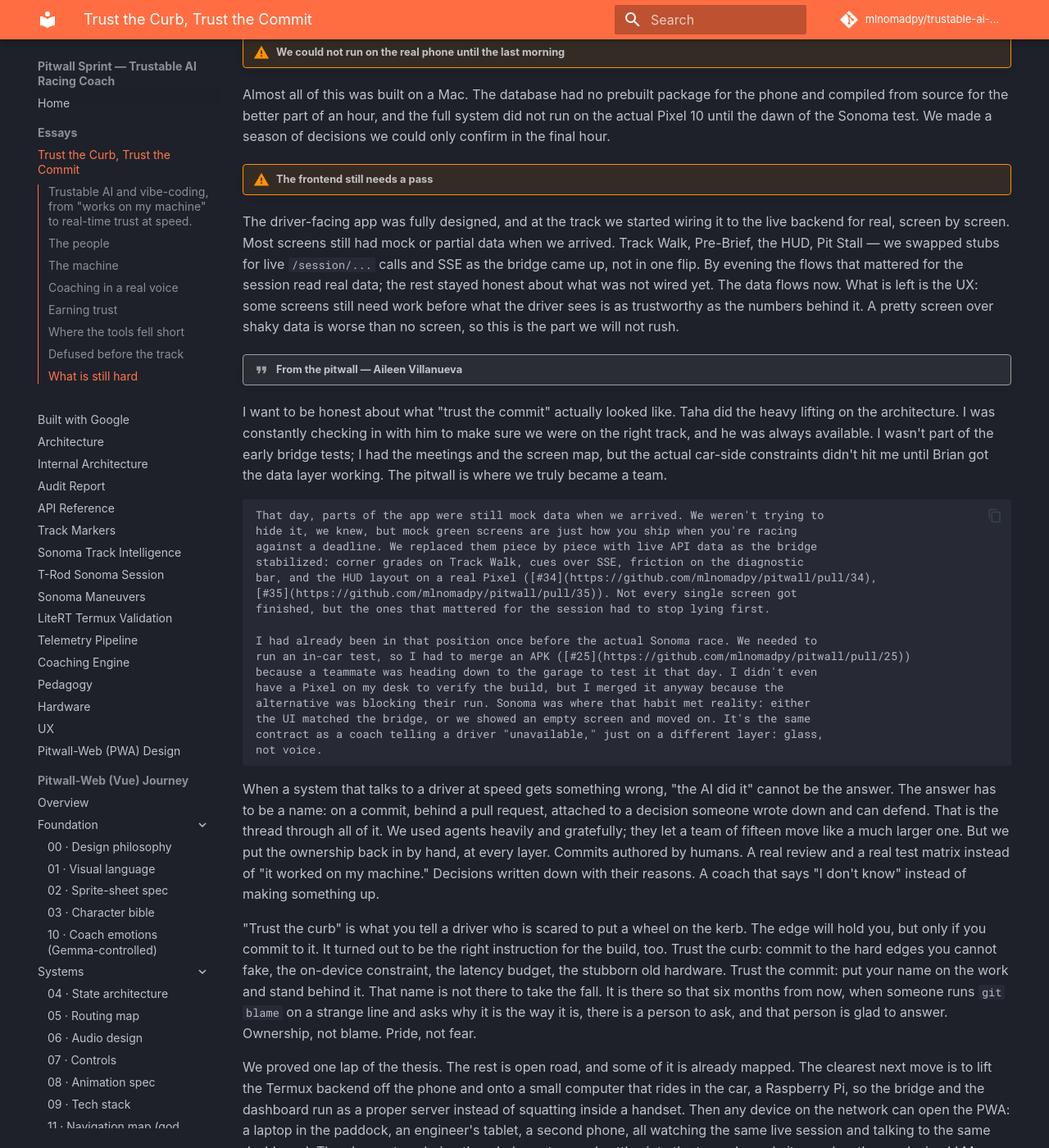
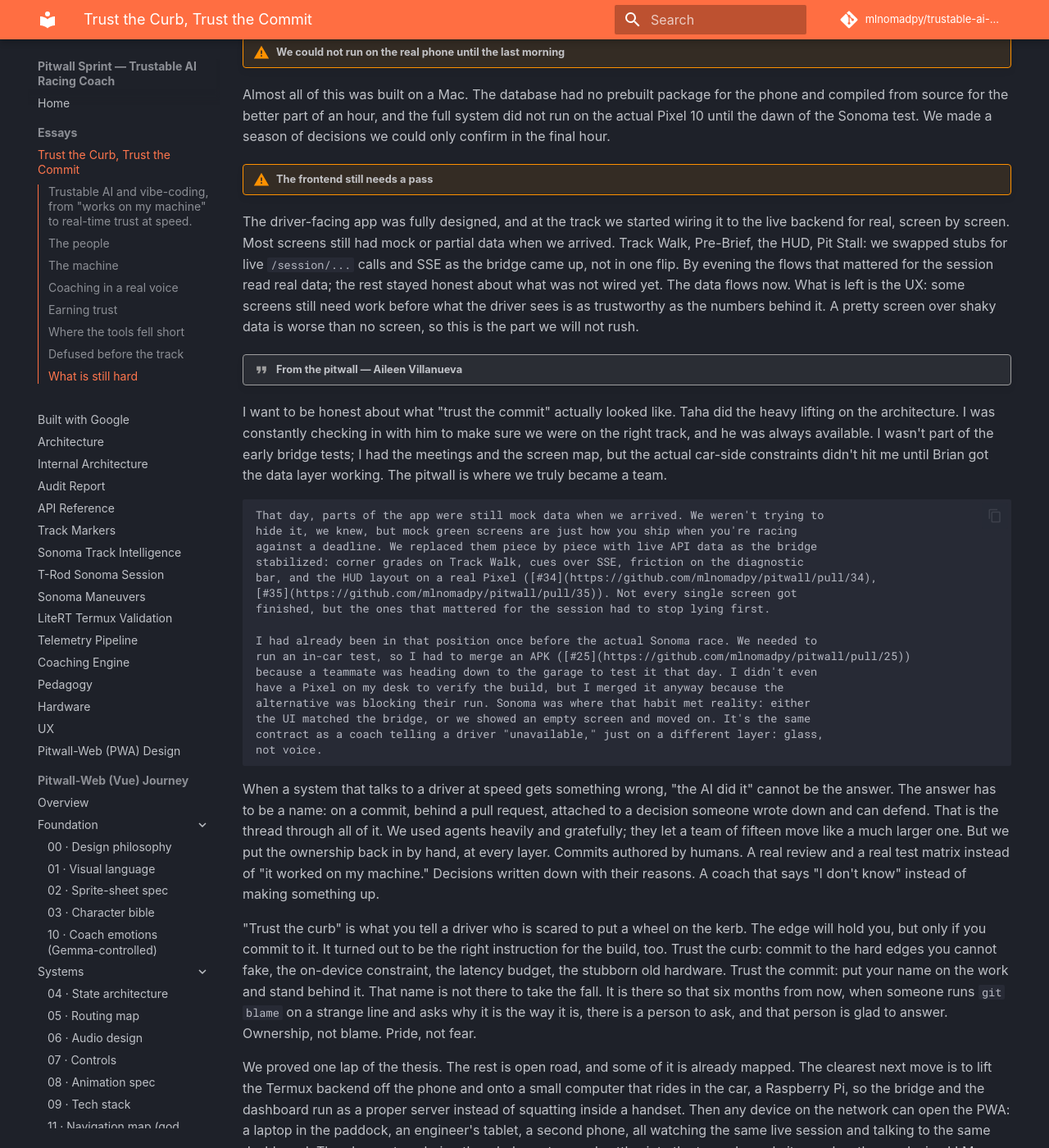
Before and after one commit to mlnomadpy/trustable-ai-superapp, an MkDocs documentation site: the page built from docs/essays/trusted-at-130mph.md, in a window 1280 px wide and 1400 px high, scrolled down 11814 px. Shown: the whole window at 82% size. Built offline with MkDocs 1.6.1 and Material for MkDocs 9.7.7, drawn with Linux system fonts in a browser that asks for light colours; some web fonts are replaced; comment, search, counter and statistics services are not loaded; some of the changed text lies outside the part shown.

Commit message:
fix formatting

```diff
--- a/docs/essays/trusted-at-130mph.md
+++ b/docs/essays/trusted-at-130mph.md
@@ -272,7 +272,7 @@ season of decisions we could only confirm in the final hour.
 !!! warning "The frontend still needs a pass"
 The driver-facing app was fully designed, and at the track we started wiring it to the
 live backend for real, screen by screen. Most screens still had mock or partial data
-when we arrived. Track Walk, Pre-Brief, the HUD, Pit Stall — we swapped stubs for
+when we arrived. Track Walk, Pre-Brief, the HUD, Pit Stall: we swapped stubs for
 live `/session/...` calls and SSE as the bridge came up, not in one flip. By evening
 the flows that mattered for the session read real data; the rest stayed honest about
 what was not wired yet. The data flows now. What is left is the UX: some screens still
```
Also changed, not shown: other parts of docs/essays/trusted-at-130mph.md (+1 -1 lines).
